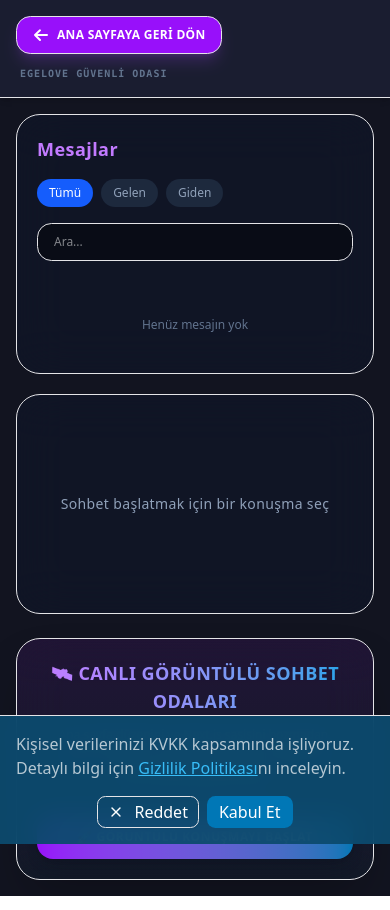
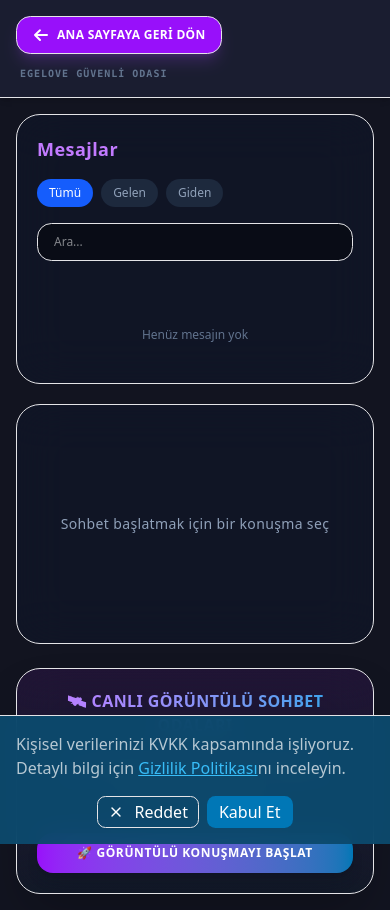
Before and after one commit to ylmzchdr/egelove-backend, a Next.js app in the folder frontend/: page /messages in a window 390 px wide. Built offline with nearby package versions, Linux system fonts and the light colour scheme.

Commit message:
fix: tighten mobile messages panels

```diff
--- a/frontend/app/messages/page.tsx
+++ b/frontend/app/messages/page.tsx
@@ -71,7 +71,7 @@ export default function MessagesPage() {
             <span>ANA SAYFAYA GERİ DÖN</span>
           </a>
 
-          {/* GÜVENLİ ODA YAZISI */}
+          {/* GÜVENLİ ODA */}
           <span
             className="
               text-[10px] sm:text-xs
@@ -103,18 +103,19 @@ export default function MessagesPage() {
               border border-white/10
               rounded-3xl
               p-5 sm:p-6
-              min-h-[260px] sm:h-[350px]
+              h-[270px] md:h-[350px]
               flex flex-col
               justify-between
             "
           >
+            <div>
 
-            <div>
               <h3 className="text-lg font-bold mb-4 tracking-wide text-purple-400">
                 Mesajlar
               </h3>
 
               <div className="flex gap-2 mb-4">
+
                 <button className="bg-blue-600 px-3 py-1.5 rounded-xl text-xs font-medium">
                   Tümü
                 </button>
@@ -126,6 +127,7 @@ export default function MessagesPage() {
                 <button className="bg-slate-800 px-3 py-1.5 rounded-xl text-xs font-medium text-slate-400">
                   Giden
                 </button>
+
               </div>
 
               <input
@@ -142,6 +144,7 @@ export default function MessagesPage() {
                   focus:border-purple-500
                 "
               />
+
             </div>
 
             <p className="text-xs text-slate-500 text-center py-5 sm:py-8">
@@ -160,7 +163,7 @@ export default function MessagesPage() {
               border border-white/10
               rounded-3xl
               p-5 sm:p-6
-              min-h-[220px] sm:h-[350px]
+              h-[240px] md:h-[350px]
               flex items-center justify-center
             "
           >
@@ -183,7 +186,7 @@ export default function MessagesPage() {
             backdrop-blur-xl
             border border-purple-500/30
             rounded-3xl
-            p-5 sm:p-6
+            p-5 md:p-6
             text-center
             shadow-2xl
           "
@@ -191,7 +194,7 @@ export default function MessagesPage() {
 
           <h2
             className="
-              text-lg sm:text-xl
+              text-base md:text-lg
               font-bold
               mb-2
               tracking-wide
@@ -205,13 +208,14 @@ export default function MessagesPage() {
             🛰️ CANLI GÖRÜNTÜLÜ SOHBET ODALARI
           </h2>
 
-          <p className="text-xs sm:text-sm text-slate-400 mb-5 sm:mb-6 leading-6">
+          <p className="text-xs text-slate-400 mb-4 md:mb-6 leading-6">
             Ana sayfa düzenini ve Next.js şasisini bozmadan,
             kasanın içindeki o gizli tüneli bağımsız Hereke VIP
             penceresinde güvenle fırlatır.
           </p>
 
           <div className="max-w-xs mx-auto">
+
             <button
               onClick={bagimsizKameraAc}
               className="
@@ -223,8 +227,8 @@ export default function MessagesPage() {
                 hover:to-pink-500
                 text-white
                 font-semibold
-                py-3.5
-                px-6
+                py-3 px-6
+                md:py-3.5
                 rounded-2xl
                 text-xs
                 transition-all
@@ -236,6 +240,7 @@ export default function MessagesPage() {
             >
               🚀 GÖRÜNTÜLÜ KONUŞMAYI BAŞLAT
             </button>
+
           </div>
 
         </div>
```
